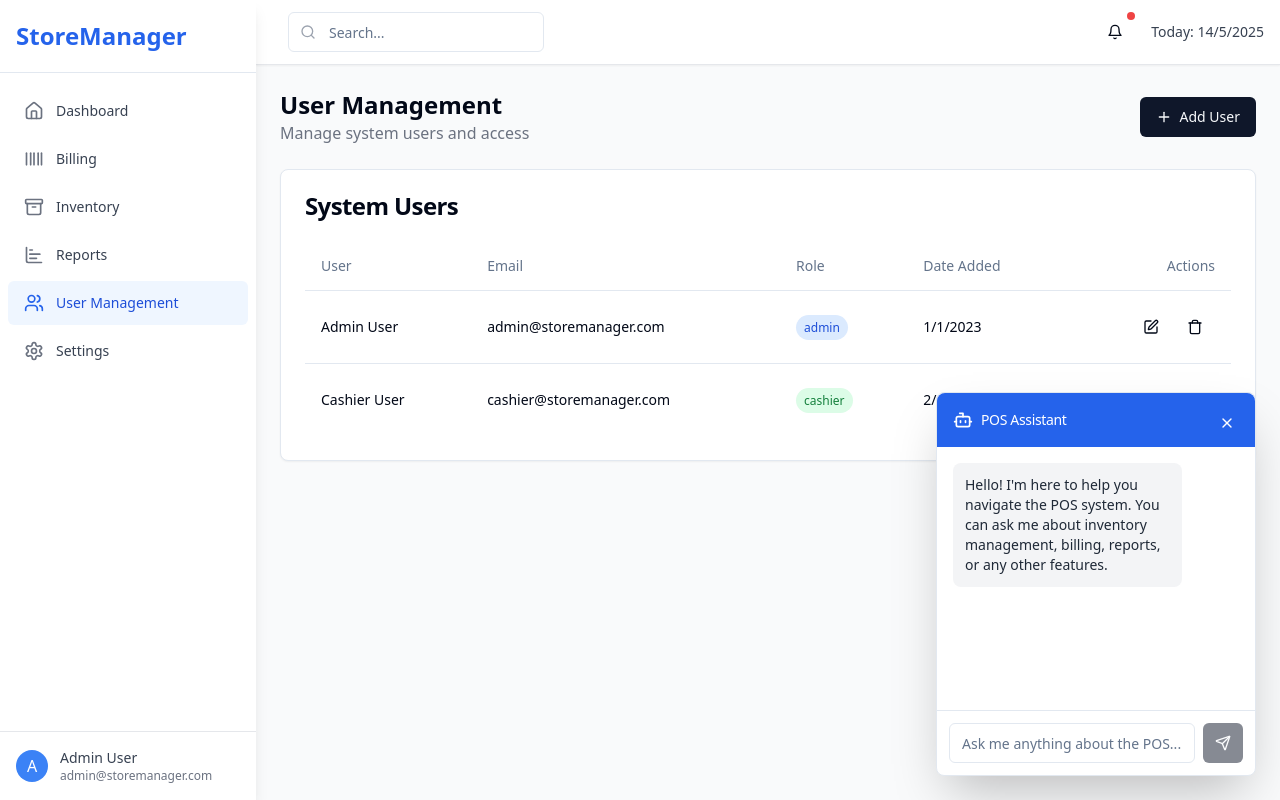
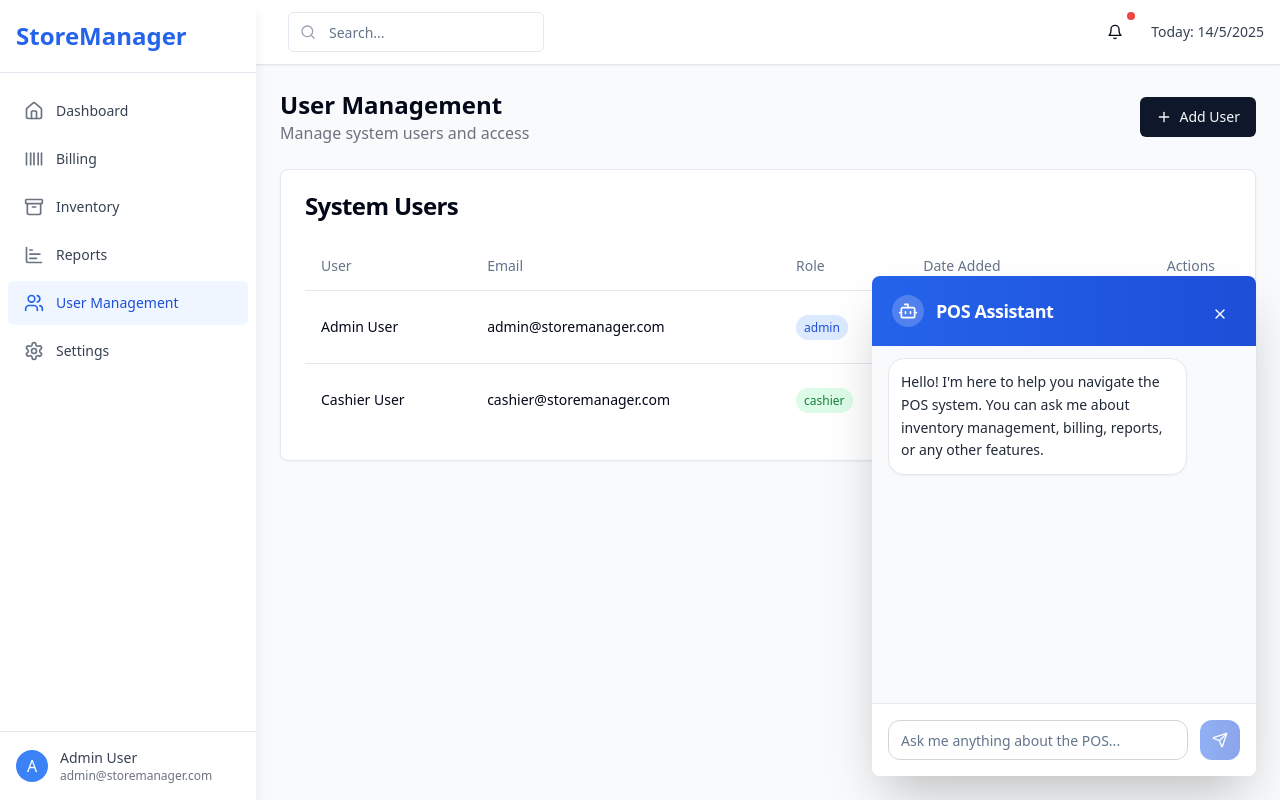
Before and after one commit to MradulRaghuwanshi/billing-buddy-india-08, a React (Vite) app: page /users in a window 1280 px wide. Both pictures are taken after a click on the button 1228 px from the left and 748 px from the top of the page. Built offline with nearby package versions, Linux system fonts and the light colour scheme.

Commit message:
Refactor: Make chatbot scrollable and improve CSS
- Added scroll functionality to the chatbot window.
- Improved the chatbot's CSS for better appearance.

```diff
--- a/src/components/chatbot/Chatbot.tsx
+++ b/src/components/chatbot/Chatbot.tsx
@@ -1,9 +1,9 @@
-
 import React, { useState, useRef, useEffect } from 'react';
 import { MessageCircle, X, Send, Bot } from 'lucide-react';
 import { Button } from '@/components/ui/button';
 import { Input } from '@/components/ui/input';
 import { Card, CardContent, CardHeader, CardTitle } from '@/components/ui/card';
+import { ScrollArea } from '@/components/ui/scroll-area';
 
 interface Message {
   id: string;
@@ -124,44 +124,47 @@ const Chatbot = () => {
       {!isOpen && (
         <Button
           onClick={() => setIsOpen(true)}
-          className="fixed bottom-6 right-6 h-14 w-14 rounded-full bg-blue-600 hover:bg-blue-700 shadow-lg z-50"
+          className="fixed bottom-6 right-6 h-16 w-16 rounded-full bg-gradient-to-r from-blue-600 to-blue-700 hover:from-blue-700 hover:to-blue-800 shadow-xl hover:shadow-2xl transition-all duration-300 transform hover:scale-105 z-50"
           size="icon"
         >
-          <MessageCircle className="h-6 w-6 text-white" />
+          <MessageCircle className="h-7 w-7 text-white" />
         </Button>
       )}
 
       {/* Chat Window */}
       {isOpen && (
-        <Card className="fixed bottom-6 right-6 w-80 h-96 shadow-2xl z-50 flex flex-col">
-          <CardHeader className="flex flex-row items-center justify-between py-3 px-4 bg-blue-600 text-white rounded-t-lg">
-            <div className="flex items-center gap-2">
+        <Card className="fixed bottom-6 right-6 w-96 h-[500px] shadow-2xl z-50 flex flex-col border-0 overflow-hidden animate-fade-in">
+          <CardHeader className="flex flex-row items-center justify-between py-4 px-5 bg-gradient-to-r from-blue-600 to-blue-700 text-white">
+            <div className="flex items-center gap-3">
+              <div className="h-8 w-8 rounded-full bg-white/20 flex items-center justify-center">
                 <Bot className="h-5 w-5" />
-              <CardTitle className="text-sm font-medium">POS Assistant</CardTitle>
+              </div>
+              <CardTitle className="text-lg font-semibold">POS Assistant</CardTitle>
             </div>
             <Button
               variant="ghost"
               size="icon"
               onClick={() => setIsOpen(false)}
-              className="h-6 w-6 text-white hover:bg-blue-700"
+              className="h-8 w-8 text-white hover:bg-white/20 transition-colors duration-200"
             >
-              <X className="h-4 w-4" />
+              <X className="h-5 w-5" />
             </Button>
           </CardHeader>
 
-          <CardContent className="flex-1 flex flex-col p-0">
-            {/* Messages Area */}
-            <div className="flex-1 overflow-y-auto p-4 space-y-3">
+          <CardContent className="flex-1 flex flex-col p-0 bg-gray-50">
+            {/* Messages Area with Custom Scrolling */}
+            <ScrollArea className="flex-1 px-4 py-3">
+              <div className="space-y-4">
                 {messages.map((message) => (
                   <div
                     key={message.id}
-                  className={`flex ${message.isBot ? 'justify-start' : 'justify-end'}`}
+                    className={`flex ${message.isBot ? 'justify-start' : 'justify-end'} animate-fade-in`}
                   >
                     <div
-                    className={`max-w-[80%] p-3 rounded-lg text-sm ${
+                      className={`max-w-[85%] p-3 rounded-2xl text-sm leading-relaxed shadow-sm ${
                         message.isBot
-                        ? 'bg-gray-100 text-gray-800'
-                        : 'bg-blue-600 text-white'
+                          ? 'bg-white text-gray-800 border border-gray-200'
+                          : 'bg-gradient-to-r from-blue-600 to-blue-700 text-white'
                       }`}
                     >
                       {message.text}
@@ -170,23 +173,27 @@ const Chatbot = () => {
                 ))}
                 <div ref={messagesEndRef} />
               </div>
+            </ScrollArea>
 
             {/* Input Area */}
-            <div className="border-t p-3 flex gap-2">
+            <div className="border-t border-gray-200 p-4 bg-white">
+              <div className="flex gap-3">
                 <Input
                   value={inputValue}
                   onChange={(e) => setInputValue(e.target.value)}
                   onKeyPress={handleKeyPress}
                   placeholder="Ask me anything about the POS..."
-                className="flex-1"
+                  className="flex-1 border-gray-300 focus:border-blue-500 focus:ring-1 focus:ring-blue-500 rounded-xl"
                 />
                 <Button
                   onClick={handleSendMessage}
                   size="icon"
                   disabled={!inputValue.trim()}
+                  className="bg-gradient-to-r from-blue-600 to-blue-700 hover:from-blue-700 hover:to-blue-800 rounded-xl transition-all duration-200 disabled:opacity-50"
                 >
                   <Send className="h-4 w-4" />
                 </Button>
+              </div>
             </div>
           </CardContent>
         </Card>
```
Lines whose indentation alone changed are shown as unchanged.
